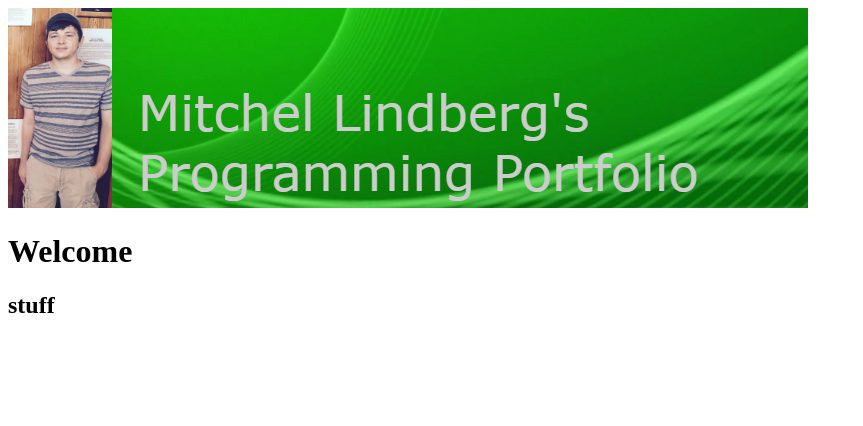
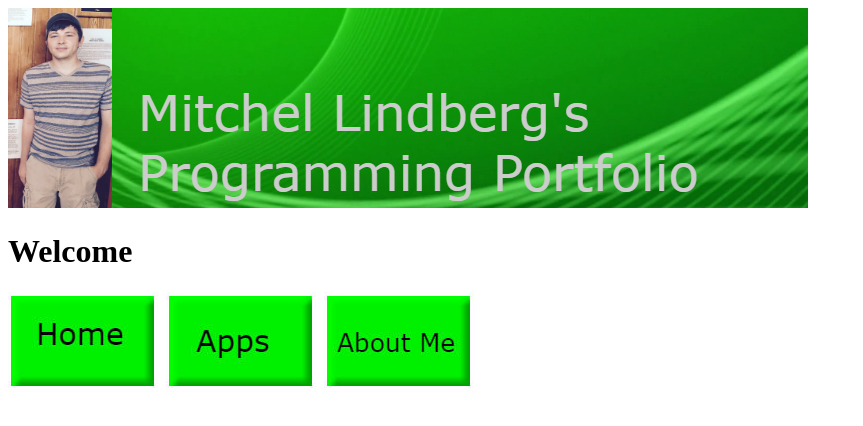
Before and after one commit to mlindberg1470/mlindberg1470.github.io, a plain HTML site: page index.html in a window 1280 px wide. Shown: the whole page, without its empty margins (0-863 px from the left). Drawn offline with Linux system fonts and the light colour scheme.

Commit message:
Update index.html

```diff
--- a/index.html
+++ b/index.html
@@ -7,6 +7,6 @@
   <body>
     <img src="myBanner.jpg">
     <h1> Welcome <h1>
-      <h2> stuff </h2>
+    <img src="Home Button.jpg"> <img src="Apps Button.jpg" <img src="Java Button.jpg"> <img src="About Button.jpg">
   </body>
 </html>
```
